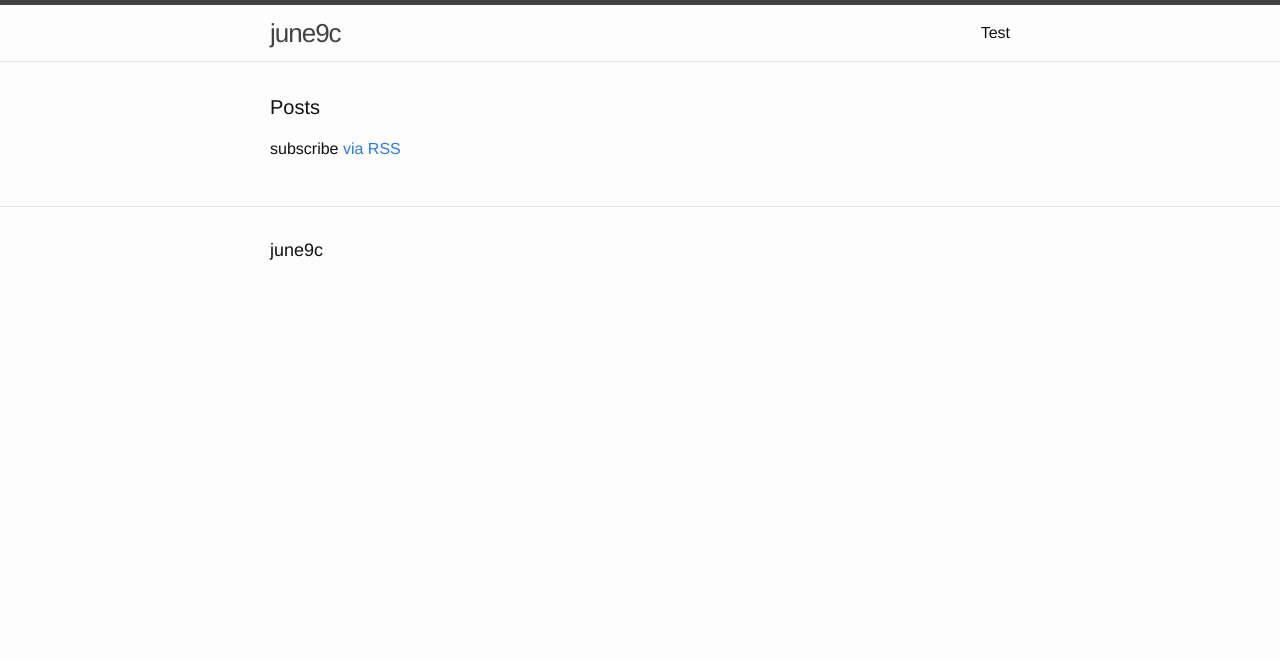
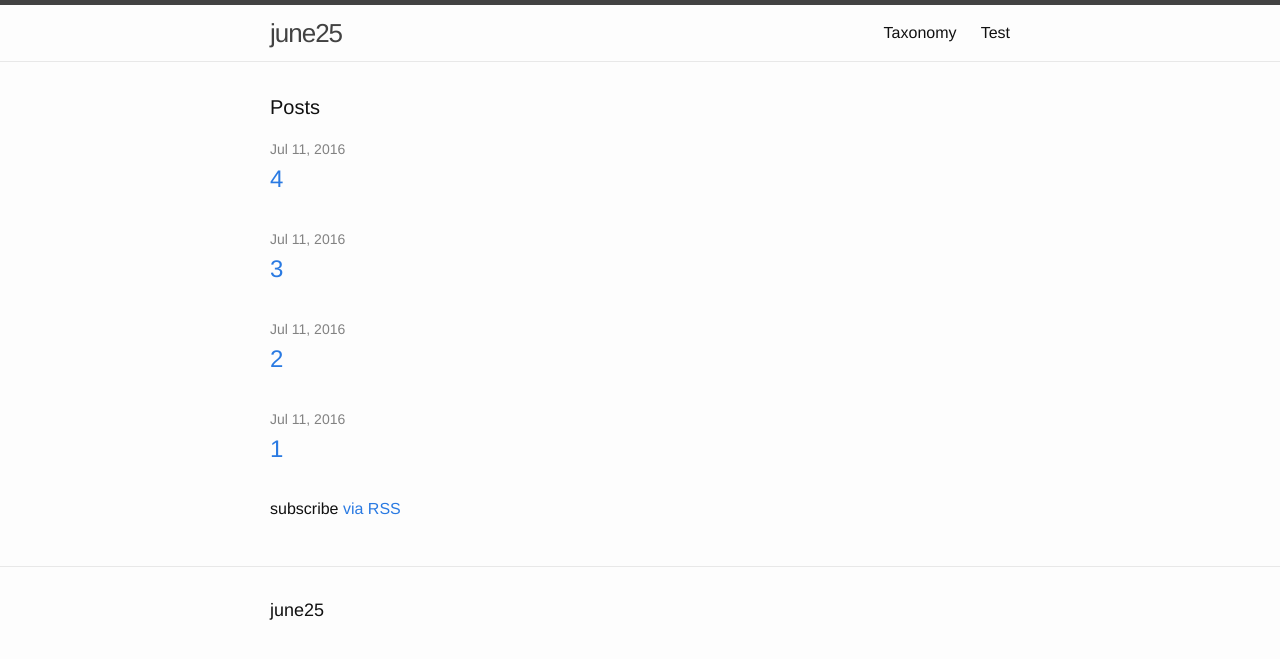
Before and after one commit to sawyerh/sandbox, a Jekyll site: the page built from index.html, in a window 1280 px wide. Shown: the top 659 px of the page. Built offline with Jekyll 4.4.1, drawn with Linux system fonts in a browser that asks for light colours.

Commit message:
Updated Taxonomy and 9 other files

```diff
--- a/CNAME
+++ b/CNAME
@@ -1 +1 @@
-june9c.siteleaf.biz
+june25.siteleaf.biz
--- a/_config.yml
+++ b/_config.yml
@@ -1,13 +1,14 @@
 ---
-title: june9c
+title: june25
 timezone: UTC
 collections:
-  look:
+  people:
     title: People
     output: true
   posts:
     title: Posts
     output: true
+    permalink: blog/:title
   uploads:
     title: Uploads
     output: true
@@ -23,4 +24,4 @@ defaults:
     type: pages
   values:
     layout: page
-permalink: pretty
+permalink: "/blog-site/:title"
--- /dev/null
+++ b/_posts/2016-07-11-1.markdown
@@ -0,0 +1,4 @@
+---
+title: '1'
+date: 2016-07-11 13:36:00 Z
+---
--- /dev/null
+++ b/_posts/2016-07-11-2.markdown
@@ -0,0 +1,4 @@
+---
+title: '2'
+date: 2016-07-11 13:36:00 Z
+---
--- /dev/null
+++ b/_posts/2016-07-11-3.markdown
@@ -0,0 +1,4 @@
+---
+title: '3'
+date: 2016-07-11 13:36:00 Z
+---
--- /dev/null
+++ b/_posts/2016-07-11-4.markdown
@@ -0,0 +1,4 @@
+---
+title: '4'
+date: 2016-07-11 13:36:00 Z
+---
--- a/test.markdown
+++ b/test.markdown
@@ -1,4 +1,4 @@
 ---
 title: Test
-date: 2016-06-09 16:27:00 Z
+date: 2016-06-27 14:52:00 Z
 ---
```
Also changed, not shown: _people/taxonomy.markdown (added, +7 -0 lines), taxonomy.markdown (added, +7 -0 lines), _uploads/unchecked image.png (added).
